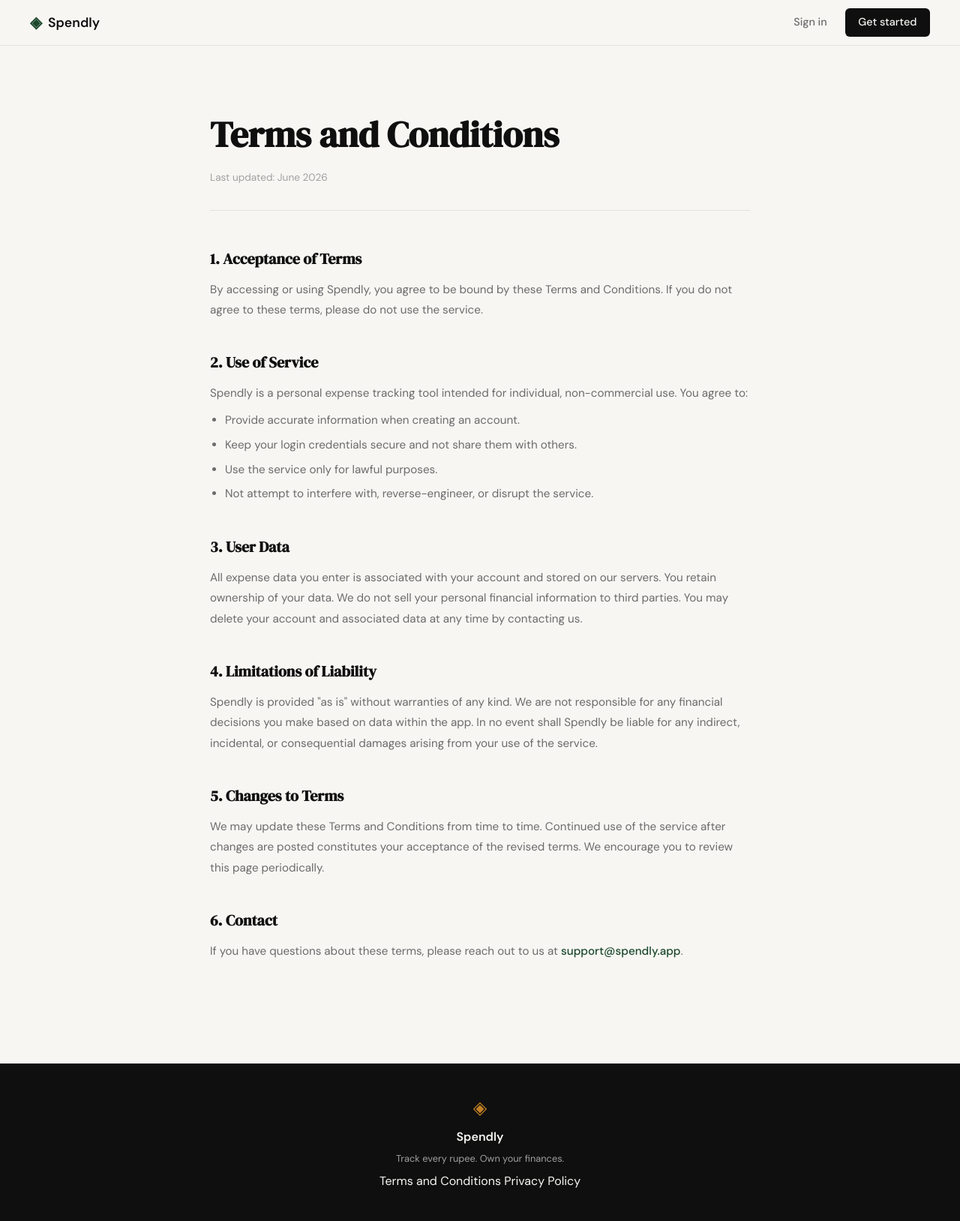
After one commit to pratikmore33/spendly, a Flask app: page /terms in a window 1280 px wide. The commit adds this page. Shown: the whole page at 75% size. Run offline with Flask 3, Linux system fonts and the light colour scheme.

Commit message:
terms: add terms page with themed styling

```diff
--- a/app.py
+++ b/app.py
@@ -20,6 +20,11 @@ def register():
 @app.route("/login")
 def login():
     return render_template("login.html")
+
+
+@app.route("/terms")
+def terms():
+    return render_template("terms.html")
 
 
 # ------------------------------------------------------------------ #
--- a/static/css/style.css
+++ b/static/css/style.css
@@ -508,6 +508,66 @@ a { color: inherit; text-decoration: none; }
 }
 
 /* ------------------------------------------------------------------ */
+/* Terms / Policy pages                                                */
+/* ------------------------------------------------------------------ */
+
+.terms-page {
+    padding: 5rem 2rem 6rem;
+}
+
+.terms-inner {
+    max-width: 720px;
+    margin: 0 auto;
+}
+
+.terms-title {
+    font-family: var(--font-display);
+    font-size: clamp(2rem, 4vw, 3rem);
+    color: var(--ink);
+    margin-bottom: 0.5rem;
+}
+
+.terms-updated {
+    font-size: 0.85rem;
+    color: var(--ink-faint);
+    margin-bottom: 3rem;
+    padding-bottom: 2rem;
+    border-bottom: 1px solid var(--border);
+}
+
+.terms-section {
+    margin-bottom: 2.5rem;
+}
+
+.terms-section h2 {
+    font-family: var(--font-display);
+    font-size: 1.25rem;
+    color: var(--ink);
+    margin-bottom: 0.75rem;
+}
+
+.terms-section p,
+.terms-section ul {
+    font-size: 0.95rem;
+    color: var(--ink-muted);
+    line-height: 1.8;
+}
+
+.terms-section ul {
+    padding-left: 1.25rem;
+    margin-top: 0.5rem;
+}
+
+.terms-section ul li { margin-bottom: 0.35rem; }
+
+.terms-section a {
+    color: var(--accent);
+    font-weight: 500;
+}
+
+.terms-section a:hover { text-decoration: underline; }
+
+/* ------------------------------------------------------------------ */
 /* Responsive                                                          */
 /* ------------------------------------------------------------------ */
 
--- a/templates/base.html
+++ b/templates/base.html
@@ -35,7 +35,7 @@
             <span class="footer-name">Spendly</span>
             <p class="footer-copy">Track every rupee. Own your finances.</p>
             <div class="footer-links">
-                <a href="#">Terms and Conditions</a>
+                <a href="/terms">Terms and Conditions</a>
                 <a href="#">Privacy Policy</a>
             </div>
         </div>
--- /dev/null
+++ b/templates/terms.html
@@ -0,0 +1,50 @@
+{% extends "base.html" %}
+
+{% block title %}Terms and Conditions — Spendly{% endblock %}
+
+{% block content %}
+
+<section class="terms-page">
+    <div class="terms-inner">
+        <h1 class="terms-title">Terms and Conditions</h1>
+        <p class="terms-updated">Last updated: June 2026</p>
+
+        <div class="terms-section">
+            <h2>1. Acceptance of Terms</h2>
+            <p>By accessing or using Spendly, you agree to be bound by these Terms and Conditions. If you do not agree to these terms, please do not use the service.</p>
+        </div>
+
+        <div class="terms-section">
+            <h2>2. Use of Service</h2>
+            <p>Spendly is a personal expense tracking tool intended for individual, non-commercial use. You agree to:</p>
+            <ul>
+                <li>Provide accurate information when creating an account.</li>
+                <li>Keep your login credentials secure and not share them with others.</li>
+                <li>Use the service only for lawful purposes.</li>
+                <li>Not attempt to interfere with, reverse-engineer, or disrupt the service.</li>
+            </ul>
+        </div>
+
+        <div class="terms-section">
+            <h2>3. User Data</h2>
+            <p>All expense data you enter is associated with your account and stored on our servers. You retain ownership of your data. We do not sell your personal financial information to third parties. You may delete your account and associated data at any time by contacting us.</p>
+        </div>
+
+        <div class="terms-section">
+            <h2>4. Limitations of Liability</h2>
+            <p>Spendly is provided "as is" without warranties of any kind. We are not responsible for any financial decisions you make based on data within the app. In no event shall Spendly be liable for any indirect, incidental, or consequential damages arising from your use of the service.</p>
+        </div>
+
+        <div class="terms-section">
+            <h2>5. Changes to Terms</h2>
+            <p>We may update these Terms and Conditions from time to time. Continued use of the service after changes are posted constitutes your acceptance of the revised terms. We encourage you to review this page periodically.</p>
+        </div>
+
+        <div class="terms-section">
+            <h2>6. Contact</h2>
+            <p>If you have questions about these terms, please reach out to us at <a href="mailto:support@spendly.app">support@spendly.app</a>.</p>
+        </div>
+    </div>
+</section>
+
+{% endblock %}
```
